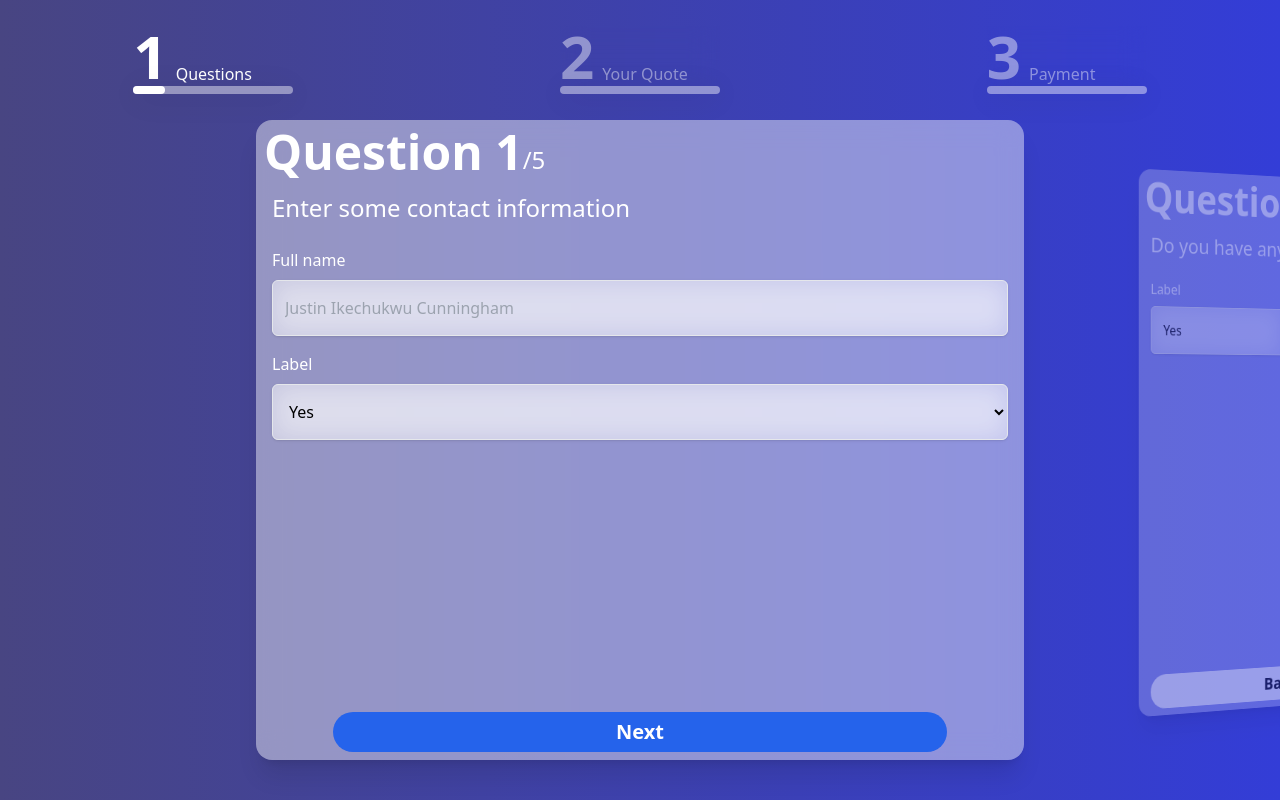
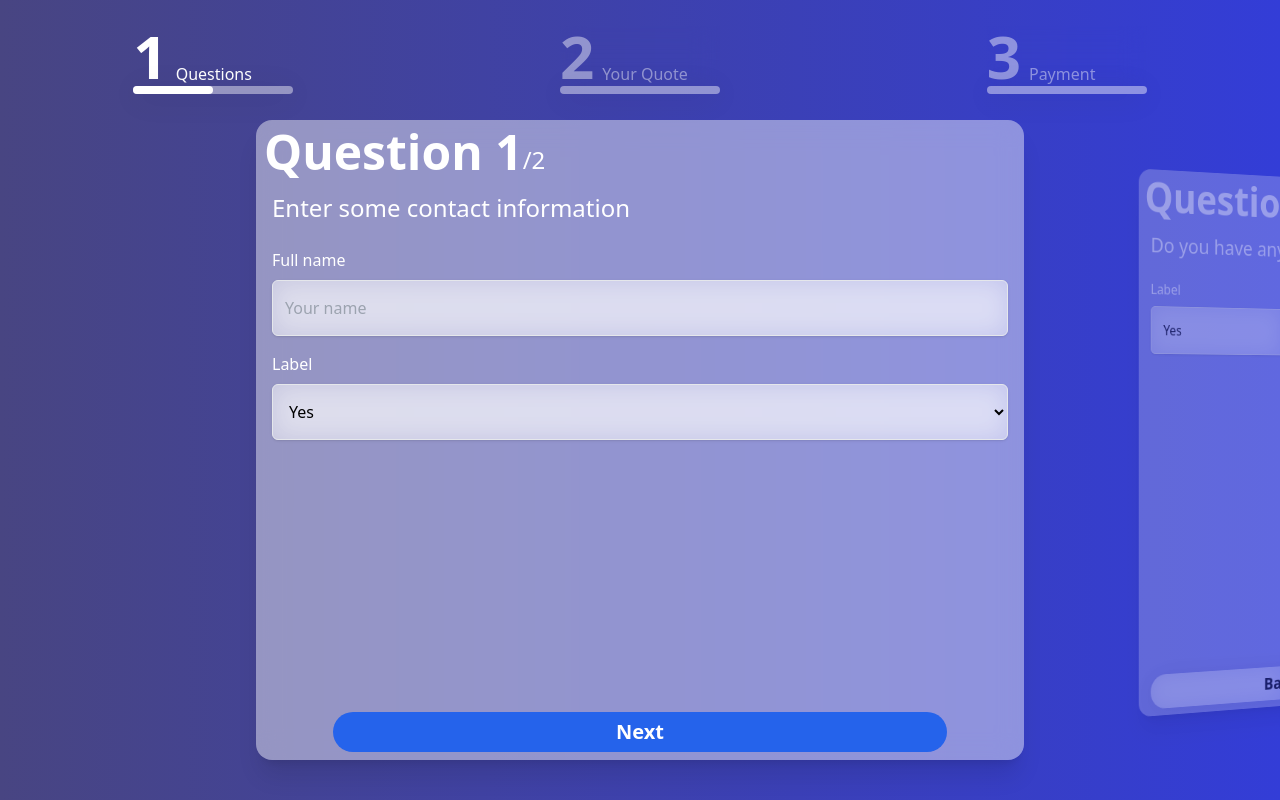
Before and after one commit to miarolfe/SwEngGroup30, a Next.js app in the folder front/life-insurance-front/: page /quote in a window 1280 px wide. Built offline with nearby package versions, Linux system fonts and the light colour scheme.

Commit message:
Committing WIP

```diff
--- a/front/life-insurance-front/app/globals.css
+++ b/front/life-insurance-front/app/globals.css
@@ -33,7 +33,15 @@
   .glass {
     /* From https://css.glass */
     background: rgba(255, 255, 255, 0.44);
-    border-radius: 16px;
+    box-shadow: 0 4px 30px rgba(0, 0, 0, 0.1);
+    backdrop-filter: blur(12.9px);
+    -webkit-backdrop-filter: blur(12.9px);
+    /* border: 1px solid rgba(255, 255, 255, 0.19); */
+  }
+
+  .glass-light {
+    /* From https://css.glass */
+    background: rgba(255, 255, 255, 0.8);
     box-shadow: 0 4px 30px rgba(0, 0, 0, 0.1);
     backdrop-filter: blur(12.9px);
     -webkit-backdrop-filter: blur(12.9px);
@@ -43,6 +51,9 @@
   .glass-darker {
     /* From https://css.glass */
     background: rgba(226, 226, 226, 0.44);
+    box-shadow: 0 4px 30px rgba(0, 0, 0, 0.1);
+    backdrop-filter: blur(12.9px);
+    -webkit-backdrop-filter: blur(12.9px);
     cursor: pointer;
   }
 
--- a/front/life-insurance-front/app/login/page.tsx
+++ /dev/null
@@ -1,31 +0,0 @@
-// import Navbar from "../components/Navbar/Navbar";
-
-import SingleLineTextBox from "@/components/SingleLineTextBox";
-
-const Login = () => {
-  return (
-    <div className="flex flex-row justify-center items-center h-screen">
-      <div className="flex flex-col justify-center items-center bg-white h-4/5 w-2/5 rounded-md shadow-md p">
-        <span className="w-full px-2">
-          <p className="font-bold text-5xl">Sign In</p>
-        </span>
-
-        {/* Email text box */}
-        <SingleLineTextBox
-          label="Email address"
-          placeholder="example@email.com"
-          type="email"
-        />
-
-        {/* Password text box */}
-        <SingleLineTextBox
-          label="Password"
-          placeholder="Password"
-          type="password"
-        />
-      </div>
-    </div>
-  );
-};
-
-export default Login;
--- a/front/life-insurance-front/app/quote/page.tsx
+++ b/front/life-insurance-front/app/quote/page.tsx
@@ -1,9 +1,9 @@
 "use client";
-
+// @todo: Create state to hold all the form variables
 import { useState, useRef, useEffect, useMemo } from "react";
 
 import QuoteQuestion from "@/components/QuoteQuestion/QuoteQuestion";
-import test from "./questions.json";
+import qData from "./questions.json";
 import ProgressBar from "@/components/ProgressBar/ProgressBar";
 
 const QuoteBlock = ({
@@ -59,11 +59,27 @@
   );
 };
 
+type QuestionState = {
+  key: string;
+  val: string;
+};
+
 const Quote = () => {
   const [curr, setCurr] = useState<number>(0);
+  const [data, setData] = useState<{ [stateName: string]: string }>({});
+
+  // useEffect(() => {
+  //   qData.map((item) => {
+  //     item.inputs.map((question) => {
+  //       if (!data.hasOwnProperty(question.stateName)) {
+  //         setData({question.stateName: 'world'});
+  //       }
+  //     })
+  //   })
+  // })
 
   const handleIncrement = () => {
-    if (curr === test.length - 1) return;
+    if (curr === qData.length - 1) return;
     setCurr((prev) => prev + 1);
   };
 
@@ -78,19 +94,19 @@
         <ProgressBar
           number={1}
           label="Questions"
-          proportion={Math.floor(((curr + 1) / test.length) * 100)}
+          proportion={Math.floor(((curr + 1) / qData.length) * 100)}
           active
         />
         <ProgressBar number={2} label="Your Quote" proportion={0} />
         <ProgressBar number={3} label="Payment" proportion={0} />
       </div>
-      {test.map((item, idx) => (
+      {qData.map((item, idx) => (
         <QuoteBlock position={idx} key={idx} current={curr}>
           <QuoteQuestion
             question={item.question}
             onClickNext={handleIncrement}
             onClickBack={handleDecrement}
-            length={test.length}
+            length={qData.length}
             active={curr === idx}
             questionNo={idx + 1}
             newComps={item.inputs}
--- a/front/life-insurance-front/app/quote/questions.json
+++ b/front/life-insurance-front/app/quote/questions.json
@@ -3,12 +3,14 @@
     "question": "Enter some contact information",
     "inputs": [
       {
-        "textPlaceholder": "Justin Ikechukwu Cunningham",
-        "label": "Full name"
+        "textPlaceholder": "Your name",
+        "label": "Full name",
+        "stateName": "fullName"
       },
       {
         "dropdownOptions": ["Yes", "No", "Maybe"],
-        "label": "lol"
+        "label": "Thing",
+        "stateName": "thing"
       }
     ]
   },
@@ -17,34 +19,8 @@
     "inputs": [
       {
         "dropdownOptions": ["Yes", "No", "Maybe"],
-        "label": "lol"
-      }
-    ]
-  },
-  {
-    "question": "Do you have any diagnosed medical conditions?",
-    "inputs": [
-      {
-        "dropdownOptions": ["Yes", "No", "Maybe"],
-        "label": "lol"
-      }
-    ]
-  },
-  {
-    "question": "Do you have any diagnosed medical conditions?",
-    "inputs": [
-      {
-        "dropdownOptions": ["Yes", "No", "Maybe"],
-        "label": "lol"
-      }
-    ]
-  },
-  {
-    "question": "Do you have any diagnosed medical conditions?",
-    "inputs": [
-      {
-        "dropdownOptions": ["Yes", "No", "Maybe"],
-        "label": "lol"
+        "label": "Example",
+        "stateName": "example"
       }
     ]
   }
--- a/front/life-insurance-front/components/QuoteQuestion/QuoteQuestion.tsx
+++ b/front/life-insurance-front/components/QuoteQuestion/QuoteQuestion.tsx
@@ -5,16 +5,19 @@
 type TextBox = {
   label: string;
   textPlaceholder: string;
+  stateName: string;
 };
 
 type Radio = {
   label: string;
   radioOptions: string[];
+  stateName: string;
 };
 
 type Dropdown = {
   label: string;
   dropdownOptions: string[];
+  stateName: string;
 };
 
 type Inputs = TextBox | Radio | Dropdown;
@@ -74,7 +77,7 @@
         <div className="grow w-full flex justify-around items-end">
           {props?.questionNo !== 1 && (
             <LargeButton
-              extraClasses="bg-white hover:bg-slate-200"
+              extraClasses="glass hover:glass-light"
               text="Back"
               onClick={props.onClickBack}
             />
```
